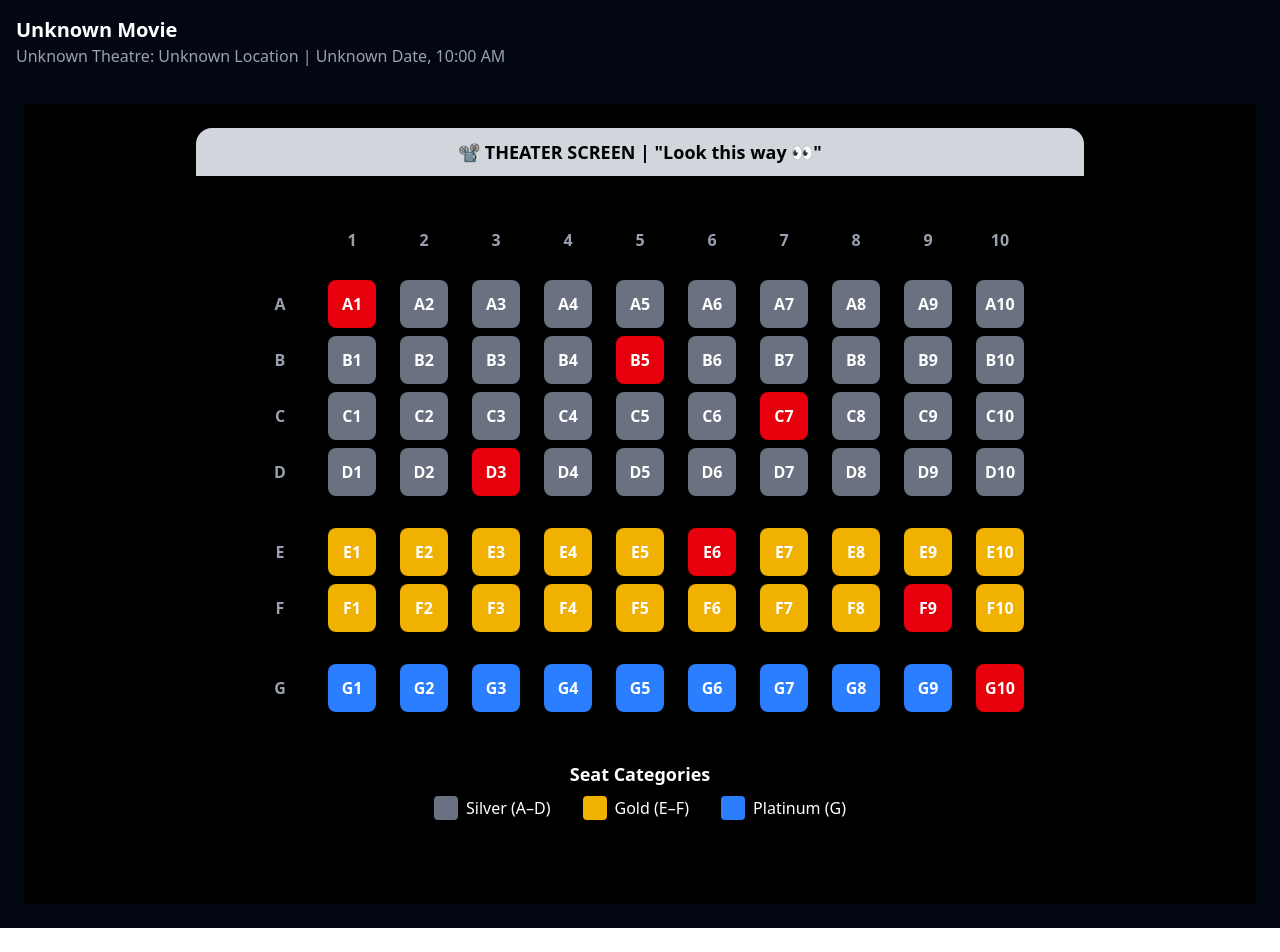
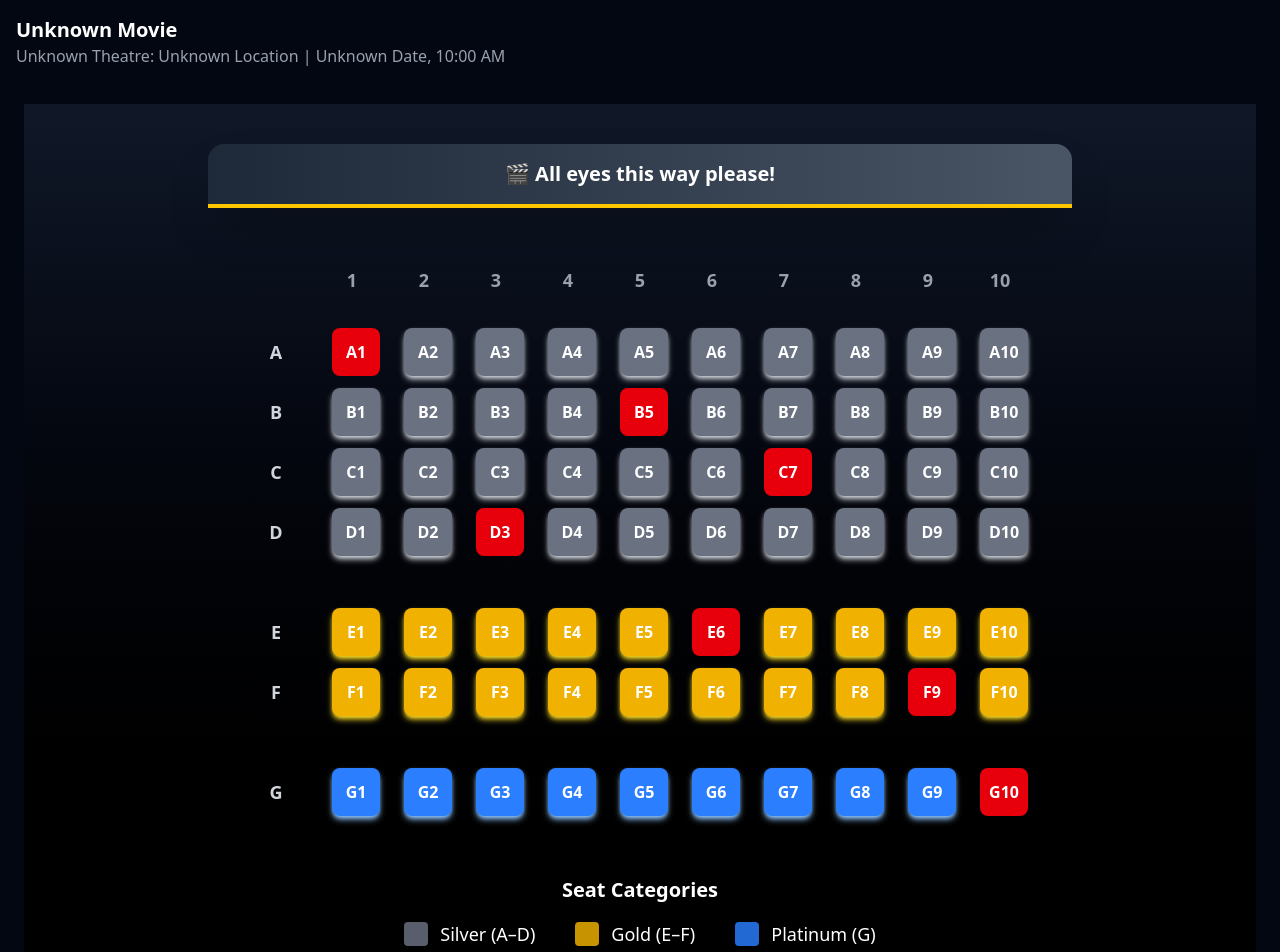
Before and after one commit to nibin-joseph05/movie-ticket-booking, a Next.js app in the folder next-frontend/: page /booking in a window 1280 px wide. Shown: the top 952 px of the page. Before the commit the page ends 928 px from the top, so only its background shows below. Built offline with nearby package versions, Linux system fonts and the light colour scheme.

Commit message:
grid is fine

```diff
--- a/next-frontend/src/components/SeatSelectionGrid.js
+++ b/next-frontend/src/components/SeatSelectionGrid.js
@@ -1,4 +1,5 @@
 import React, { useState } from "react";
+import { motion } from "framer-motion";
 
 const SeatSelection = () => {
   const rows = ["A", "B", "C", "D", "E", "F", "G"]; // 7 rows
@@ -18,30 +19,36 @@ const SeatSelection = () => {
 
   const getSeatColor = (seatNumber) => {
     if (bookedSeats.includes(seatNumber)) return "bg-red-600 cursor-not-allowed"; // Booked (Red)
-    if (selectedSeats.includes(seatNumber)) return "bg-green-500"; // Selected (Green)
+    if (selectedSeats.includes(seatNumber)) return "bg-green-500 shadow-lg shadow-green-400 scale-110"; // Selected (Green)
 
     const row = seatNumber.charAt(0);
-    if (["A", "B", "C", "D"].includes(row)) return "bg-gray-500 hover:bg-gray-400"; // Silver
-    if (["E", "F"].includes(row)) return "bg-yellow-500 hover:bg-yellow-400"; // Gold
-    if (["G"].includes(row)) return "bg-blue-500 hover:bg-blue-400"; // Platinum
+    if (["A", "B", "C", "D"].includes(row)) return "bg-gray-500 hover:bg-gray-400 shadow-md shadow-gray-300"; // Silver
+    if (["E", "F"].includes(row)) return "bg-yellow-500 hover:bg-yellow-400 shadow-md shadow-yellow-300"; // Gold
+    if (["G"].includes(row)) return "bg-blue-500 hover:bg-blue-400 shadow-md shadow-blue-300"; // Platinum
 
     return "bg-gray-700 hover:bg-gray-500";
   };
 
   return (
-    <div className="w-full flex flex-col items-center text-white p-6 min-h-screen bg-black">
+    <div className="w-full flex flex-col items-center text-white p-10 min-h-screen bg-gradient-to-b from-gray-900 to-black">
       {/* Theater Screen Section */}
-      <div className="w-full flex flex-col items-center mb-10">
-        <div className="w-3/4 h-12 bg-gray-300 rounded-t-2xl flex items-center justify-center text-black text-lg font-bold shadow-lg">
-          📽️ THEATER SCREEN | "Look this way 👀"
-        </div>
+      <div className="w-full flex flex-col items-center mb-12">
+        <motion.div
+          className="w-3/4 h-16 bg-gradient-to-r from-gray-800 to-gray-600 bg-opacity-90 backdrop-blur-lg rounded-t-2xl flex items-center justify-center text-white text-xl font-bold shadow-2xl border-b-4 border-yellow-400"
+          initial={{ opacity: 0, y: -20 }}
+          animate={{ opacity: 1, y: 0 }}
+          transition={{ duration: 1 }}
+        >
+          🎬 All eyes this way please!
+        </motion.div>
+
       </div>
 
       {/* Column Numbers */}
-      <div className="grid grid-cols-11 gap-6 mb-4">
+      <div className="grid grid-cols-11 gap-6 mb-6">
         <div className="w-12 h-12"></div> {/* Empty space for row labels */}
         {[...Array(seatsPerRow)].map((_, index) => (
-          <div key={index} className="w-12 h-12 flex items-center justify-center font-bold text-gray-400">
+          <div key={index} className="w-12 h-12 flex items-center justify-center font-bold text-gray-400 text-lg">
             {index + 1}
           </div>
         ))}
@@ -49,22 +56,24 @@ const SeatSelection = () => {
 
       {/* Seat Grid with Row Labels */}
       {rows.map((row, rowIndex) => (
-        <div key={row} className={`flex items-center gap-6 mb-2 ${rowIndex === 4 || rowIndex === 6 ? 'mt-6' : ''}`}>
+        <div key={row} className={`flex items-center gap-8 mb-3 ${rowIndex === 4 || rowIndex === 6 ? 'mt-10' : ''}`}>
           {/* Row Label */}
-          <div className="w-12 h-12 flex items-center justify-center font-bold text-gray-400">{row}</div>
+          <div className="w-12 h-12 flex items-center justify-center font-bold text-gray-300 text-lg">{row}</div>
 
           {/* Seats */}
           <div className="grid grid-cols-10 gap-6">
             {[...Array(seatsPerRow)].map((_, index) => {
               const seatNumber = `${row}${index + 1}`;
               return (
-                <div
+                <motion.div
                   key={seatNumber}
-                  className={`w-12 h-12 flex items-center justify-center rounded-lg text-white font-bold cursor-pointer transition-all ${getSeatColor(seatNumber)}`}
+                  className={`w-12 h-12 flex items-center justify-center rounded-lg text-white font-bold cursor-pointer transition-all transform ${getSeatColor(seatNumber)}`}
+                  whileHover={{ scale: 1.1 }}
+                  whileTap={{ scale: 0.9 }}
                   onClick={() => toggleSeatSelection(seatNumber)}
                 >
                   {seatNumber}
-                </div>
+                </motion.div>
               );
             })}
           </div>
@@ -72,20 +81,20 @@ const SeatSelection = () => {
       ))}
 
       {/* Seat Categories */}
-      <div className="mt-10 text-center">
-        <div className="text-lg font-bold mb-2">Seat Categories</div>
-        <div className="flex gap-8">
-          <div className="flex items-center gap-2">
-            <div className="w-6 h-6 bg-gray-500 rounded"></div>
-            <span>Silver (A–D)</span>
+      <div className="mt-12 text-center">
+        <div className="text-xl font-bold mb-4">Seat Categories</div>
+        <div className="flex gap-10">
+          <div className="flex items-center gap-3">
+            <div className="w-6 h-6 bg-gray-500 rounded shadow-md animate-pulse"></div>
+            <span className="text-lg">Silver (A–D)</span>
           </div>
-          <div className="flex items-center gap-2">
-            <div className="w-6 h-6 bg-yellow-500 rounded"></div>
-            <span>Gold (E–F)</span>
+          <div className="flex items-center gap-3">
+            <div className="w-6 h-6 bg-yellow-500 rounded shadow-md animate-pulse"></div>
+            <span className="text-lg">Gold (E–F)</span>
           </div>
-          <div className="flex items-center gap-2">
-            <div className="w-6 h-6 bg-blue-500 rounded"></div>
-            <span>Platinum (G)</span>
+          <div className="flex items-center gap-3">
+            <div className="w-6 h-6 bg-blue-500 rounded shadow-md animate-pulse"></div>
+            <span className="text-lg">Platinum (G)</span>
           </div>
         </div>
       </div>
```
